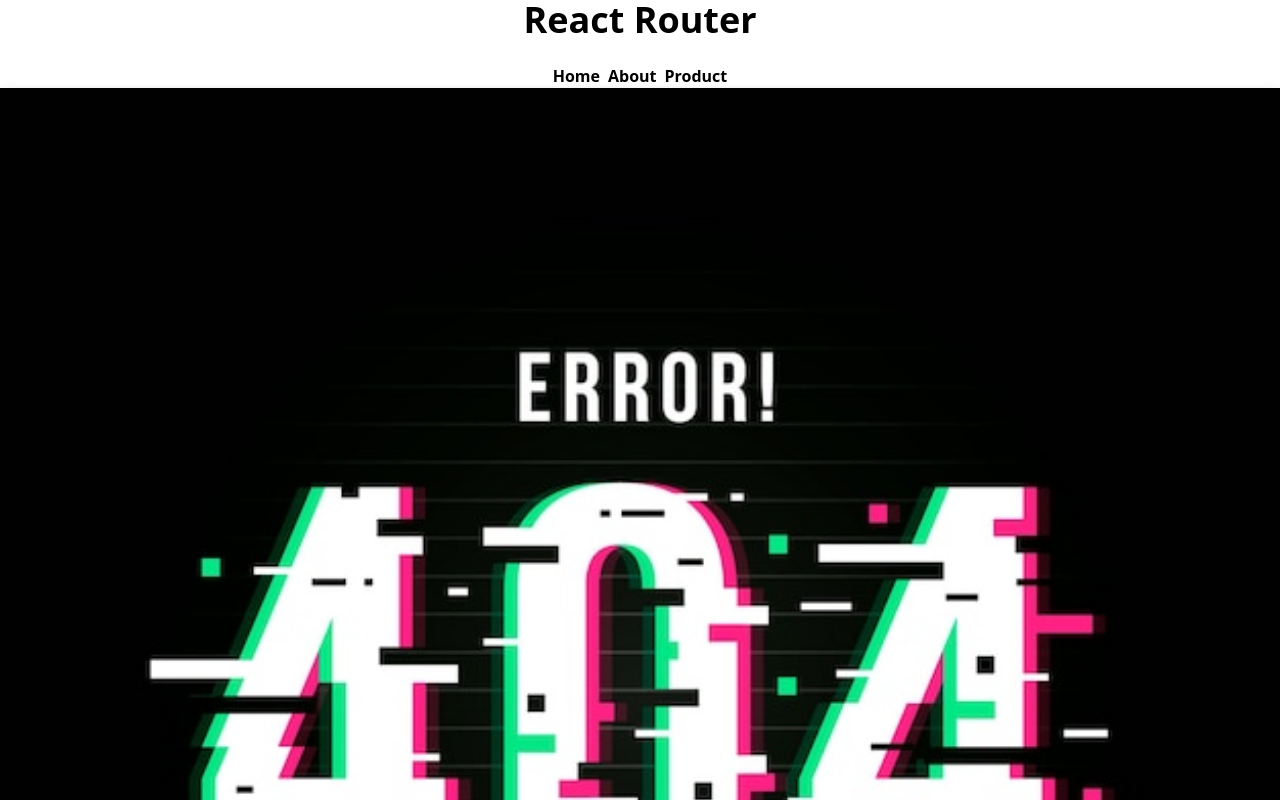
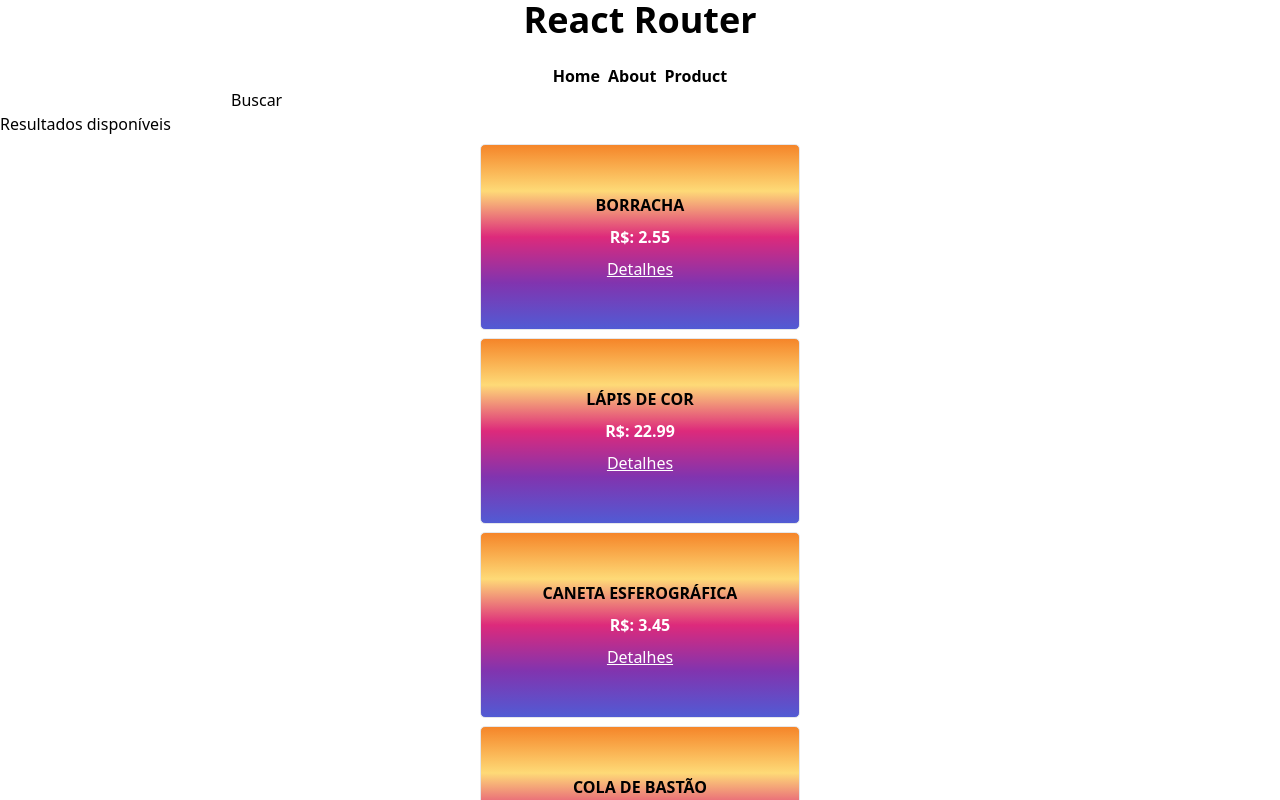
Before and after one commit to davcavalc/aulas-de-react-udemy, a React (Vite) app in the folder React_Router/: page /search in a window 1280 px wide. Shown: the top 800 px of the page. Built offline with nearby package versions, Linux system fonts and the light colour scheme; data requests are answered from the project's data file.

Commit message:
📓Aula: Search params - 26/09/2022

```diff
--- a/React_Router/src/App.jsx
+++ b/React_Router/src/App.jsx
@@ -9,6 +9,8 @@ import Navbar from "./Componentes/Navbar";
 import Products from "./pages/Products";
 import Info from "./pages/Info";
 import NotFound from "./pages/NotFound";
+import Search from "./pages/Search";
+import SearchForm from "./Componentes/SearchForm";
 
 function App() {
  return (
@@ -19,6 +21,8 @@ function App() {
     </h1>
     <BrowserRouter>
      <Navbar />
+     {/* 9 - SEARCH */}
+     <SearchForm />
      <Routes>
       <Route path="/" element={<Home />} />
       <Route path="/about" element={<About />} />
@@ -26,6 +30,8 @@ function App() {
       <Route path="/products/:id/info" element={<Info />} />
       {/* 4 - ROTA DINÂMICA */}
       <Route path="/products/:id" element={<Products />} />
+      {/* 9 - SEARCH */}
+      <Route path="/search" element={<Search />} />
       {/* NO MATCH ROUTE */}
       <Route path="*" element={<NotFound />} />
      </Routes>
--- /dev/null
+++ b/React_Router/src/Componentes/SearchForm.jsx
@@ -0,0 +1,23 @@
+import React from "react";
+import { useNavigate } from "react-router-dom";
+
+import { useState } from "react";
+
+const SearchForm = () => {
+ const navigate = useNavigate();
+ const [query, setQuery] = useState();
+
+ const handleSubmit = (e) => {
+  e.preventDefault();
+
+  navigate("/search?q=" + query);
+ };
+ return (
+  <form onSubmit={handleSubmit}>
+   <input type="text" onChange={(e) => setQuery(e.target.value)} />
+   <input type="submit" value="Buscar" />
+  </form>
+ );
+};
+
+export default SearchForm;
--- /dev/null
+++ b/React_Router/src/pages/Search.jsx
@@ -0,0 +1,33 @@
+import { useSearchParams, Link } from "react-router-dom";
+import { useFetch } from "../hooks/useFetch";
+
+const Search = () => {
+ const [searchParams] = useSearchParams();
+ const url = "http://localhost:3000/products?" + searchParams;
+ const { data: items, loading, error } = useFetch(url);
+ return (
+  <div>
+   <h1>Resultados disponíveis</h1>
+   <ul>
+    {items &&
+     items.map((item) => (
+      <div className="flex justify-center">
+       <li
+        className="flex items-center flex-col border-[1px] border-solid rounded-[5px] p-10 mt-2 backgrad m-1.5 w-[25%]"
+        key={item.id}
+       >
+        <h2 className="font-bold p-2 uppercase">{item.nome}</h2>
+        <p className="text-white font-semibold">R$: {item.preco}</p>
+        {/* 4 - ROTA DINÂMICA */}
+        <Link className="p-2 text-white underline" to={`/products/${item.id}`}>
+         Detalhes
+        </Link>
+       </li>
+      </div>
+     ))}
+   </ul>
+  </div>
+ );
+};
+
+export default Search;
```
